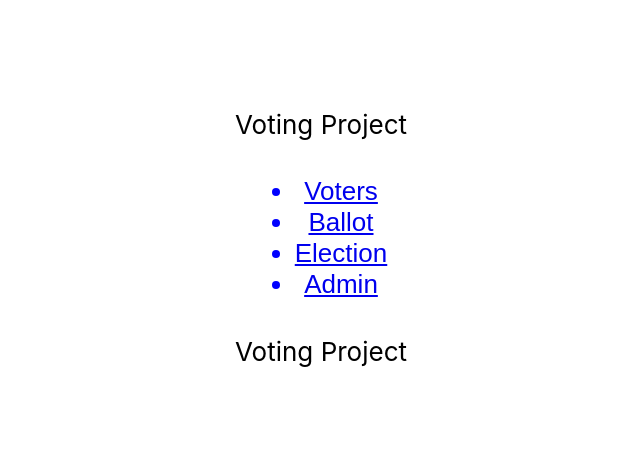
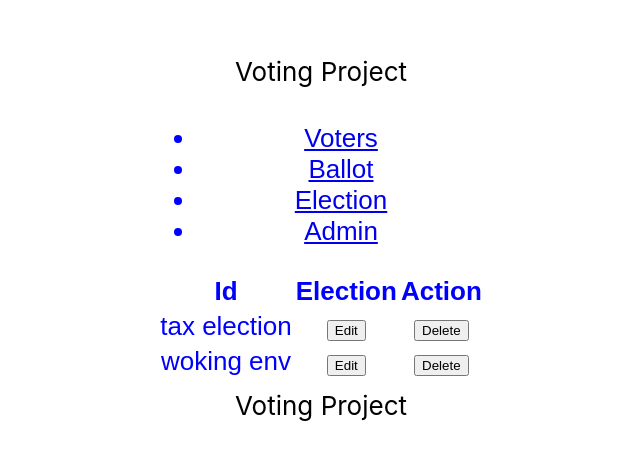
Before and after one commit to agermenos/bootcamp, a React (Create React App) app: page /election in a window 1280 px wide. Shown: the part 162-622 px from the top of the page, without its empty margins (319-959 px from the left). Built offline with nearby package versions, Linux system fonts and the light colour scheme; data requests are answered from the project's data file.

Commit message:
Updates to Elections

```diff
--- /dev/null
+++ b/src/components/ElectionRow.jsx
@@ -0,0 +1,18 @@
+function ElectionRow(props) {
+    const elections = {...props.election};
+    const callEditRow = {...props.callEditRow};
+    const callDeleteRow = {...props.callDeleteRow};
+    return (
+        <tr key={elections.id}>
+            <td>{elections.description}</td>
+            <td>
+                <button onClick={callEditRow} >Edit</button>
+            </td>
+            <td>
+                <button onClick={callDeleteRow} >Delete</button>
+            </td>
+        </tr>
+    )
+}
+
+export default ElectionRow;
--- /dev/null
+++ b/src/components/ElectionTableHeader.jsx
@@ -0,0 +1,14 @@
+function ElectionTableHeader(){
+    return(
+
+            <thead>
+                <tr>
+                    <th>Id</th>
+                    <th>Election</th>
+                    <th>Action</th>
+                </tr>
+            </thead>
+
+    )
+}
+export default ElectionTableHeader;
--- /dev/null
+++ b/src/components/ElectionTool.jsx
@@ -0,0 +1,41 @@
+import HeadersTool from "./HeadersTool";
+import { useState, useEffect } from "react";
+import ElectionTableHeader from './ElectionTableHeader';
+import ElectionRow from "./ElectionRow";
+import axios from 'axios';
+
+function ElectionTool(props){
+    const [error, setError] = useState("");
+    const [electionsData, setElectionsData] = useState([]);
+    const ELECTIONS_URL = "http://localhost:3010/electionsData";
+
+    useEffect (
+        () =>
+        axios
+            .get(ELECTIONS_URL)
+            .then((res) => setElectionsData(res.data))
+            .catch((err) => setError(err)),
+        []
+    );
+
+    const electionRows=electionsData.map(election => {
+        return <ElectionRow election={election}/>
+    });
+
+    return(
+        <div>
+            <HeadersTool label="Election Admin"></HeadersTool>
+            <p>{error && `The app encountered an error: ${error}`}</p>
+            <table className="table">
+                <ElectionTableHeader></ElectionTableHeader>
+                <tbody>
+                    {electionRows}
+                </tbody>
+            </table>
+            {/* <ElectionForm  callBackMethod={updateElection} electionFromValue={form}/> */}
+        </div>
+
+    )
+}
+
+export default ElectionTool;
--- a/src/components/Routes.jsx
+++ b/src/components/Routes.jsx
@@ -6,6 +6,7 @@ import {
   } from "react-router-dom";
 import HeadersTool from './HeadersTool';
 import FooterTool from './FooterTool';
+import ElectionTool from "./ElectionTool";
 
 const divStyle = {
     color: 'blue',
@@ -39,8 +40,7 @@ function Routes(props){
                     </Route>
                     <Route path="/ballot">/
                     </Route>
-                    <Route path="/election"/>
-
+                    <Route path="/election"><ElectionTool/></Route>
                     <Route path="/colorTool"/>/
                 </Switch>
             </div>
```
Also changed, not shown: src/components/Ballots.jsx (added).
